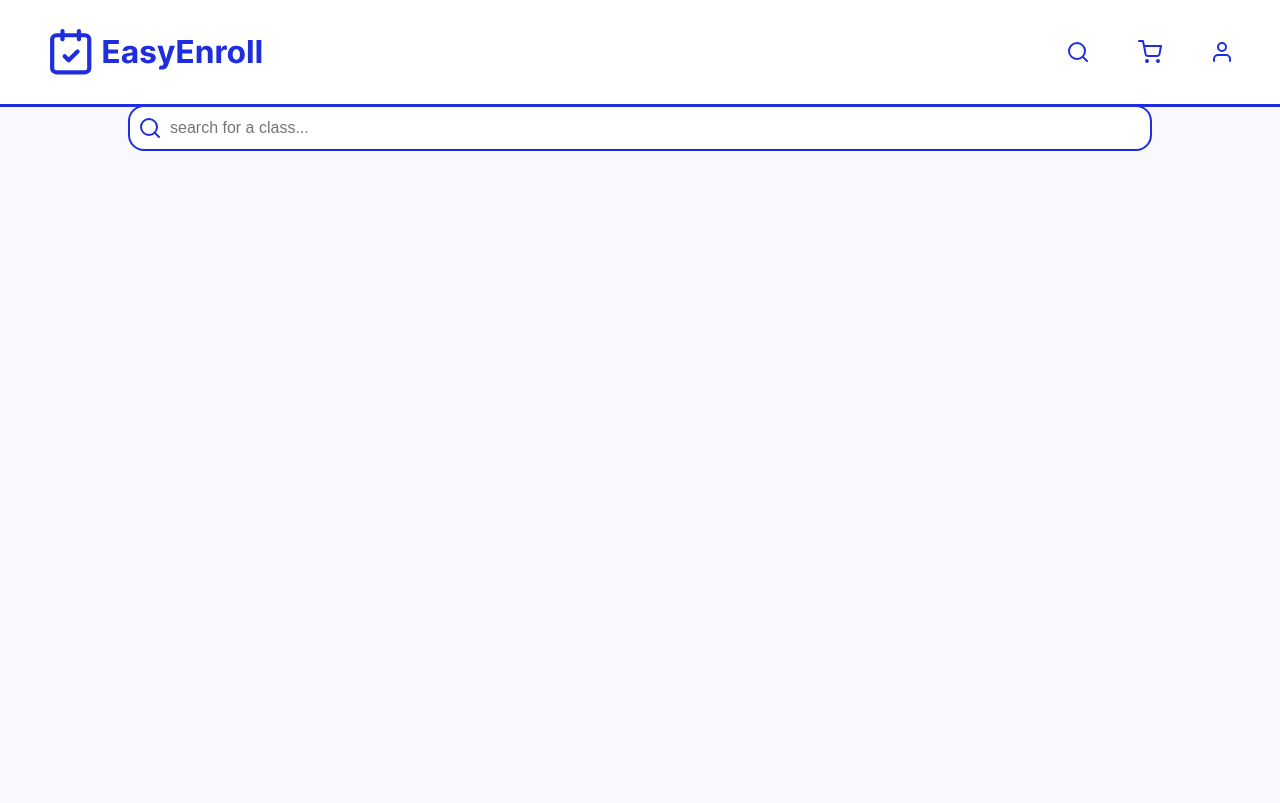
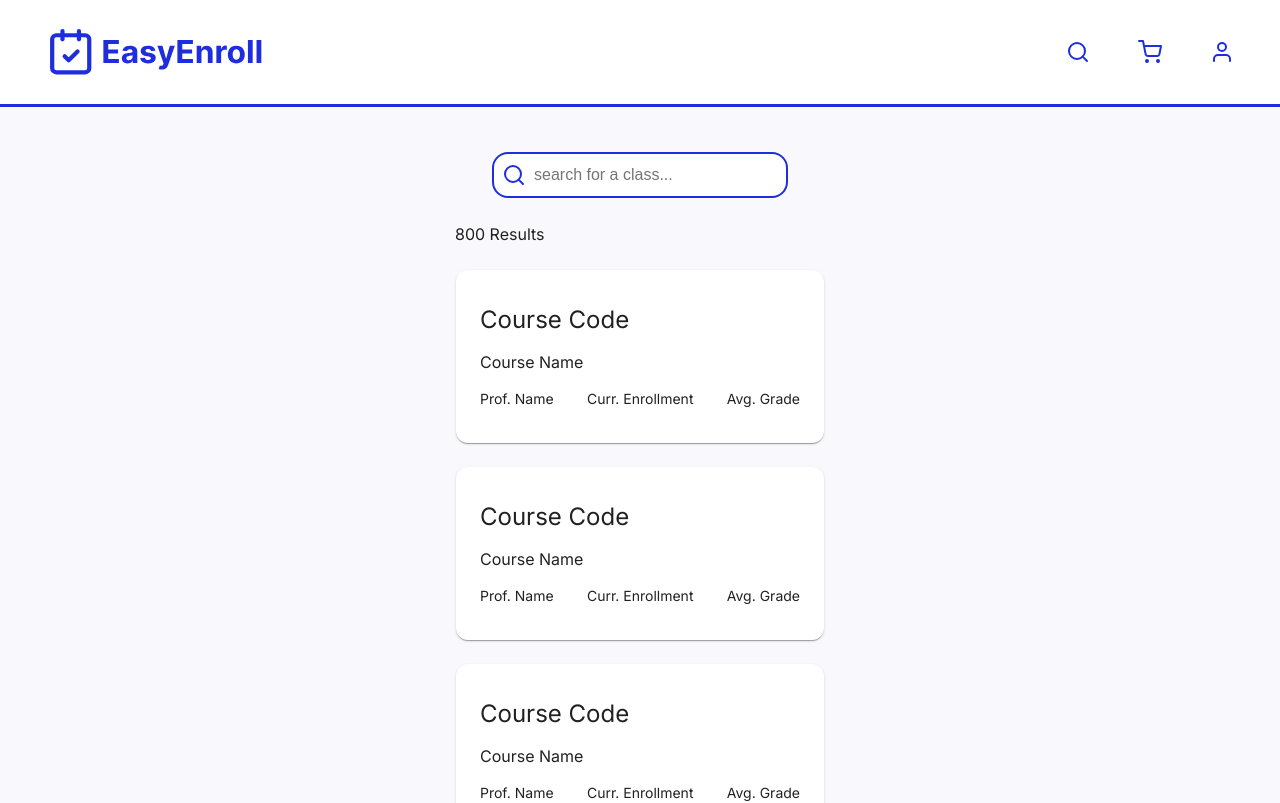
Before and after one commit to sky1113/CIS_4120_A5, a React (Create React App) app in the folder root/client/: page / in a window 1280 px wide. Shown: the top 803 px of the page. Built offline with nearby package versions, Linux system fonts and the light colour scheme.

Commit message:
coursesidebar

```diff
--- a/root/client/src/App.js
+++ b/root/client/src/App.js
@@ -2,7 +2,7 @@ import React from "react";
 import "./App.css";
 import { createTheme, ThemeProvider, CssBaseline } from "@mui/material";
 import Navbar from "./components/NavBar";
-import SearchBar from "./components/SearchBar";
+import CourseSideBar from "./components/CourseSideBar";
 import "@fontsource/inter";
 
 const theme = createTheme({
@@ -33,7 +33,7 @@ export default function App() {
       <div className="App">
         <Navbar />
         <div style={bodyStyle}>
-          <SearchBar />
+          <CourseSideBar />
         </div>
       </div>
     </ThemeProvider>
--- /dev/null
+++ b/root/client/src/components/CourseSideBar.js
@@ -0,0 +1,39 @@
+import React from "react";
+import SearchBar from './SearchBar';
+import CourseCard from './CourseCard';
+import Typography from '@mui/material/Typography';
+
+const CourseSideBar = () => {
+    const searchResultsStyle = {
+      display: 'flex',
+        maxWidth: '370px',
+        margin: 'auto',
+        flexDirection: 'column',
+        alignItems: 'center',
+        gap: '24px',
+      };
+
+      const typographyStyle = {
+        alignSelf: 'flex-start', // Move Typography to the left
+      };
+
+      const courseSearchBarStyle = {
+        width:'100%',
+      }
+
+
+    return (
+      <div style={searchResultsStyle}>
+        <SearchBar style={courseSearchBarStyle}/>
+        <Typography variant="body" style={typographyStyle}>
+            800 Results
+            </Typography>
+            <CourseCard />
+            <CourseCard />
+            <CourseCard />
+            <CourseCard />
+      </div>
+    );
+  };
+
+  export default CourseSideBar;
--- a/root/client/src/components/SearchBar.js
+++ b/root/client/src/components/SearchBar.js
@@ -4,9 +4,10 @@ import { Search } from "react-feather";
 const SearchBar = () => {
   const searchBarStyle = {
     position: "relative",
-    display: "inline-block",
+    //display: "inline-block",
     width: "80%", // Adjust width to 100% of the parent element
     maxWidth: "1100px", // Set a maximum width if necessary
+    marginTop: '47px',
   };
 
   const searchInputStyle = {
```
Also changed, not shown: 1 other file (tests, documents, lock files or other folders).
